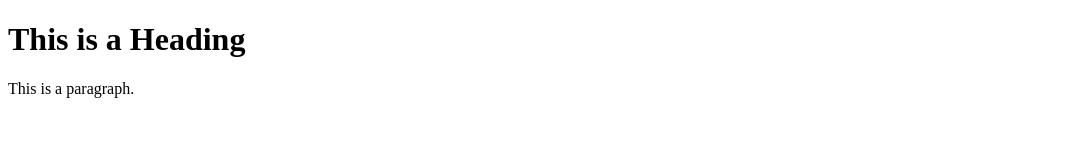
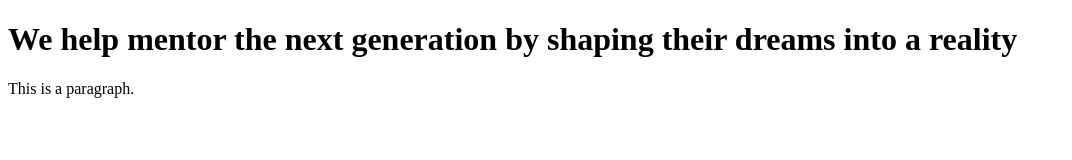
Before and after one commit to J-Mary22/git-practice, a plain HTML site: page index.html in a window 1280 px wide. Shown: the whole page, without its empty margins (0-1072 px from the left). Drawn offline with Linux system fonts and the light colour scheme.

Commit message:
modified index.html for LingMoss

```diff
--- a/index.html
+++ b/index.html
@@ -1,11 +1,11 @@
 <!DOCTYPE html>
 <html>
 <head>
-<title>Page Title</title>
+<title>WELCOME TO LingMoss LLC</title>
 </head>
 <body>
 
-<h1>This is a Heading</h1>
+<h1>We help mentor the next generation by shaping their dreams into a reality  </h1>
 <p>This is a paragraph.</p>
 
 </body>
```
